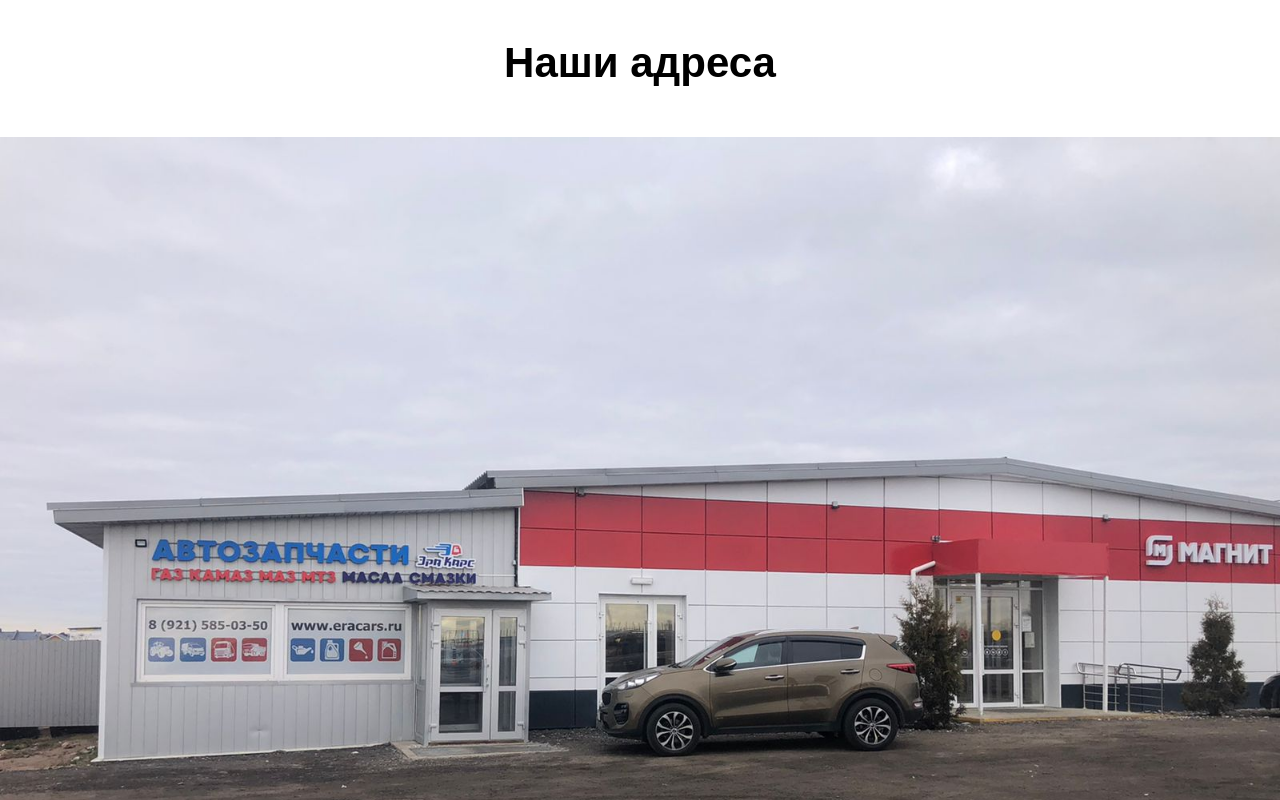
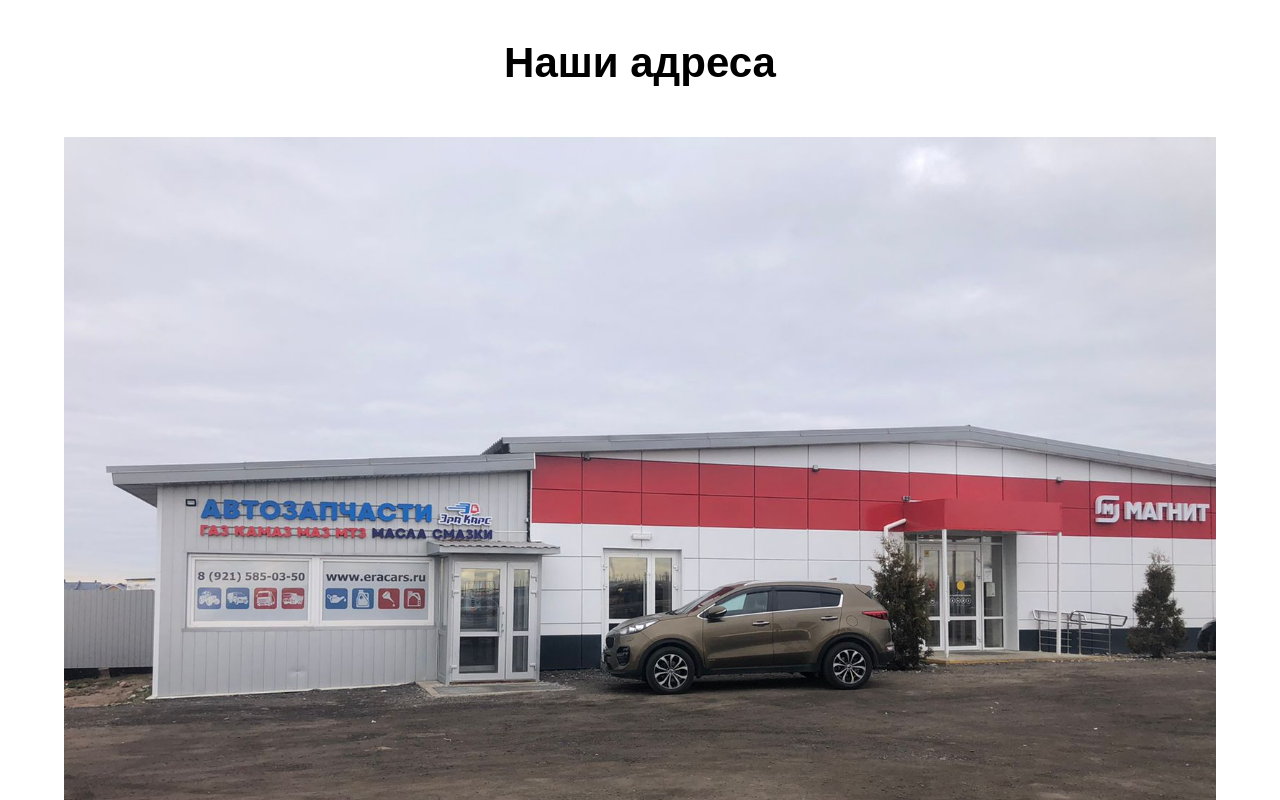
Before and after one commit to MADKINGSINT/diplom, a Vue app: page / in a window 1280 px wide. Shown: the part 2880-3680 px from the top of the page. Built offline with nearby package versions, Linux system fonts and the light colour scheme.

Commit message:
small changes

```diff
--- a/src/components/home.vue
+++ b/src/components/home.vue
@@ -1106,8 +1106,10 @@
     .adress{
         justify-content: center;
         &__img{
-            width: 100%;
+            width: 90%;
             height: auto;
+            padding-left: 5%;
+            padding-right: 5%;
         }
         &__text_bold {
             font-family: Arial;
```
